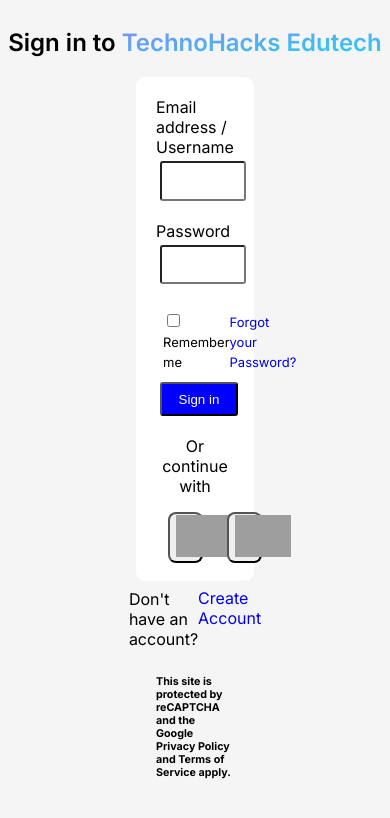
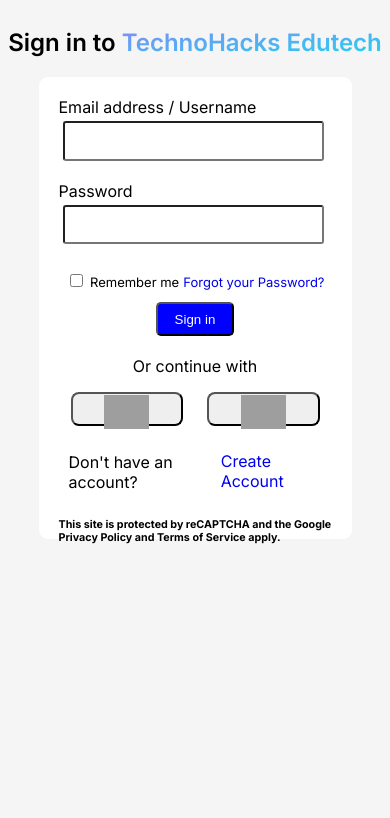
Before and after one commit to rushi2212/Web-Devlopement-Tasks, a PHP site: page / in a window 390 px wide. Shown: the top 818 px of the page. Run offline with PHP 8.4, Linux system fonts and the light colour scheme; grey boxes are pictures that could not be loaded.

Commit message:
Update style.css

```diff
--- a/Login Page/style.css
+++ b/Login Page/style.css
@@ -63,7 +63,7 @@ a{
 .button{
     width: 20vw;
     height: 4vh;
-    border-radius: 3px;
+    border-radius: 5px;
     margin: 4px;
     color: white;
     background-color: blue;
@@ -102,3 +102,30 @@ a{
 .but img{
     height: 5vh;
 }
+
+@media screen and (max-width:450px){
+    .main-con{
+        width: 70vw;
+        height: 50vh;
+        padding: 20px;
+        border-radius: 9px;
+    }
+
+    .i1{
+        width: 65vw;
+    }
+
+    .but{
+        width: 30vw;
+        height: 4vh;
+    }
+
+    .but img{
+        height: 4vh;
+    }
+
+    .div2{
+        display: flex;
+        justify-content: center;
+    }
+}
```
